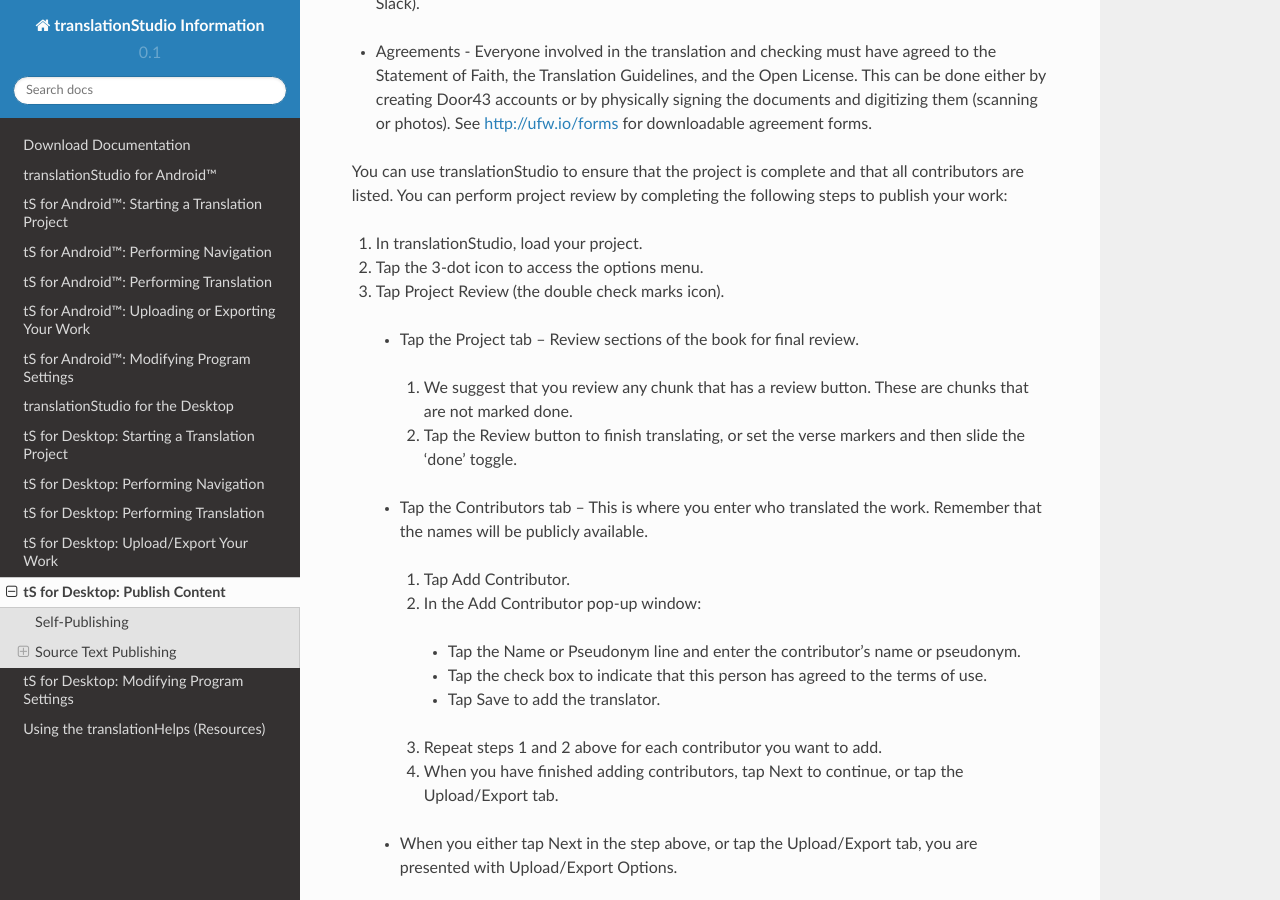
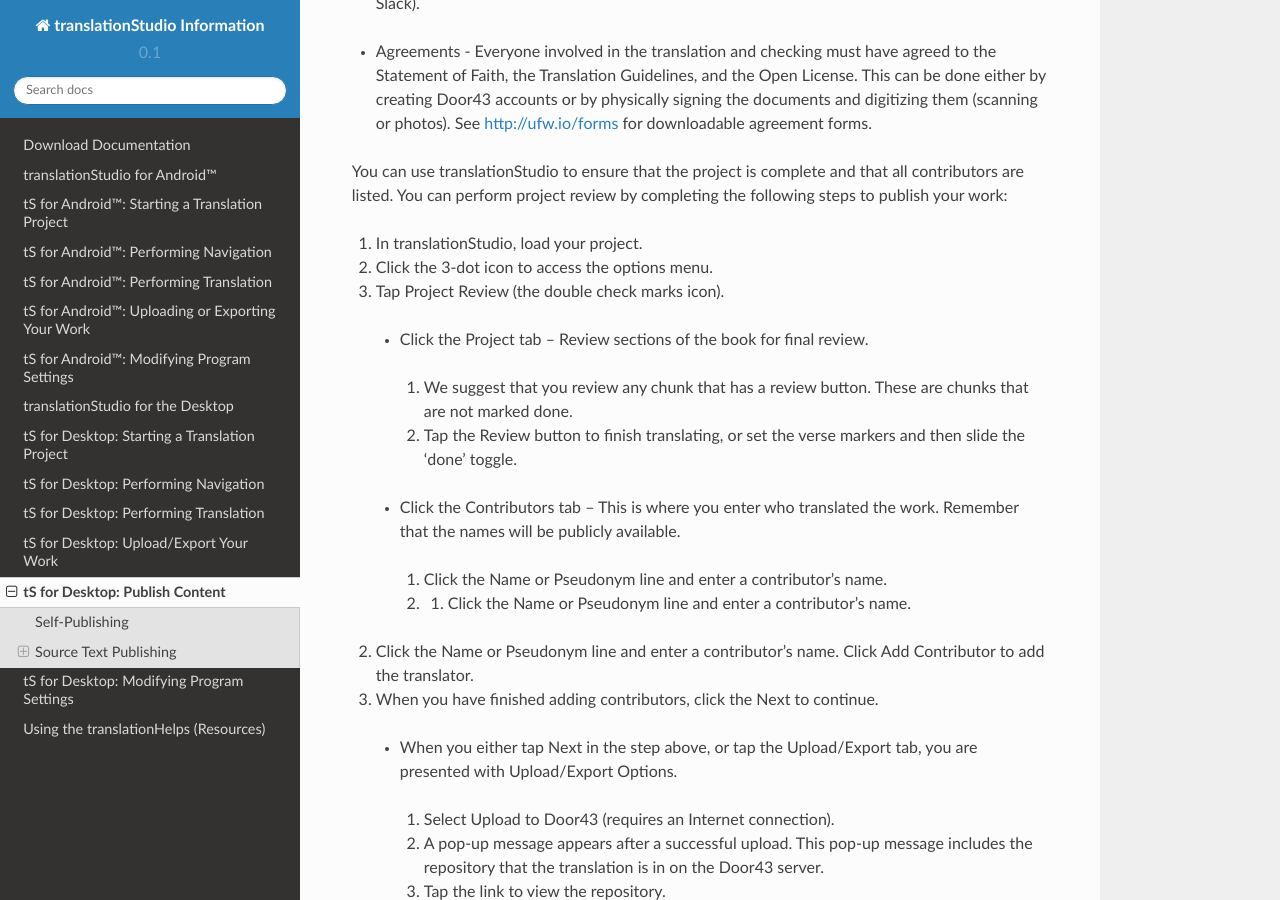
Before and after one commit to unfoldingWord-dev/translationStudio-Info, a Sphinx documentation site: the page built from docs/dPublish.rst, in a window 1280 px wide and 900 px high, scrolled down 1367 px. Built offline with Sphinx 7.4.7 and the Read the Docs theme 2.0.0, drawn with Linux system fonts in a browser that asks for light colours; pages that are not in the unit, such as notebooks, are missing from menus.

Commit message:
Update dPublish.rst

```diff
--- a/docs/dPublish.rst
+++ b/docs/dPublish.rst
@@ -46,31 +46,25 @@ You can use translationStudio to ensure that the project is complete and that al
 
 1.	In translationStudio, load your project.
 
-2.	Tap the 3-dot icon    to access the options menu.
+2.	Click the 3-dot icon to access the options menu.
 
 3.	Tap Project Review (the double check marks icon).
 
-    *	Tap the Project tab -- Review sections of the book for final review.
+    *	Click the Project tab -- Review sections of the book for final review.
 
       1.	We suggest that you review any chunk that has a review button. These are chunks that are not marked done.
 
       2.	Tap the Review button to finish translating, or set the verse markers and then slide the 'done' toggle.
 
-    •	Tap the Contributors tab -- This is where you enter who translated the work. Remember that the names will be publicly available.
+    *	Click the Contributors tab -- This is where you enter who translated the work. Remember that the names will be publicly available.
 
-      1.	Tap Add Contributor.
+      1.	Click the Name or Pseudonym line and enter a contributor’s name.
 
-      2.	In the Add Contributor pop-up window:
+      2.	i)	Click the Name or Pseudonym line and enter a contributor’s name.
+ii)	Click the Name or Pseudonym line and enter a contributor’s name. Click Add Contributor to add the translator.
 
-        *	Tap the Name or Pseudonym line and enter the contributor’s name or pseudonym.
+iii)	When you have finished adding contributors, click the Next to continue.
 
-        *	Tap the check box to indicate that this person has agreed to the terms of use.
-
-        *	Tap Save to add the translator.
-
-      3.	Repeat steps 1 and 2 above for each contributor you want to add.
-
-      4.	When you have finished adding contributors, tap Next to continue, or tap the Upload/Export tab.
 
     •	When you either tap Next in the step above, or tap the Upload/Export tab, you are presented with Upload/Export Options.
 
```
